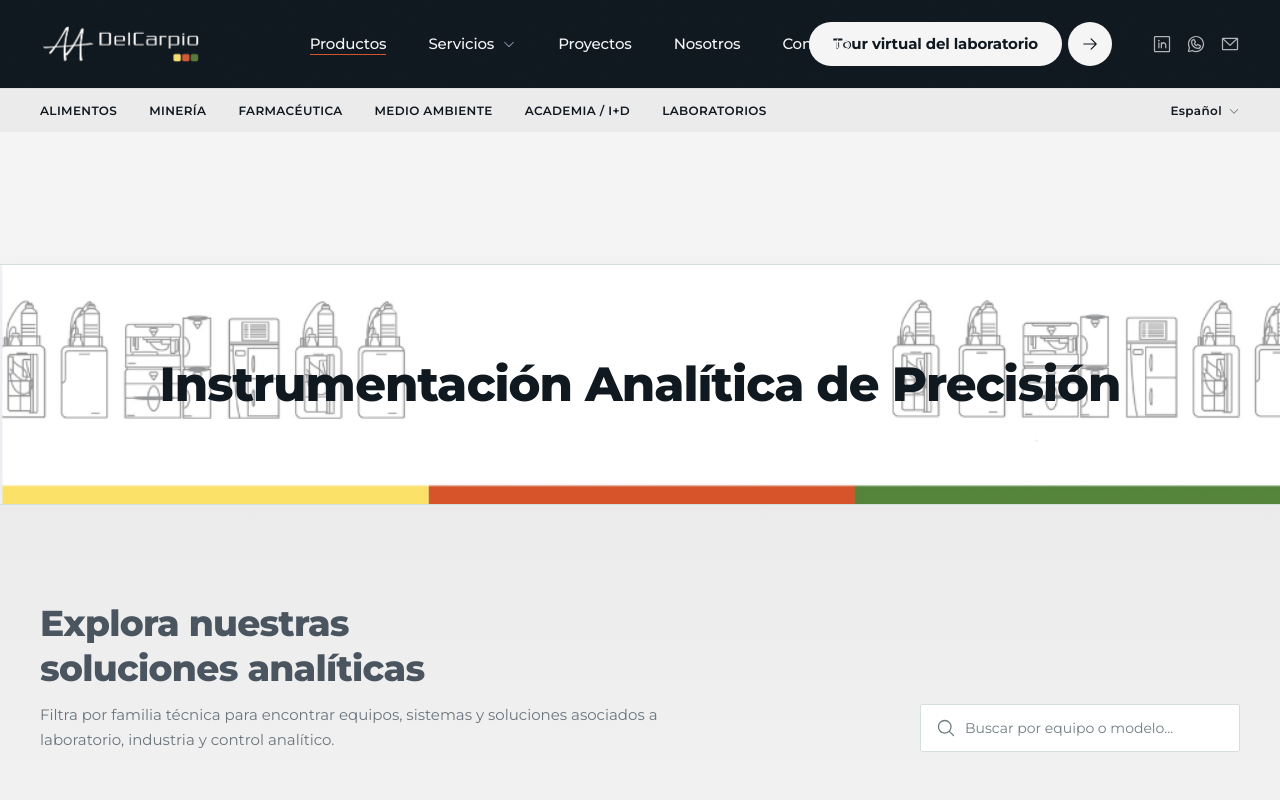
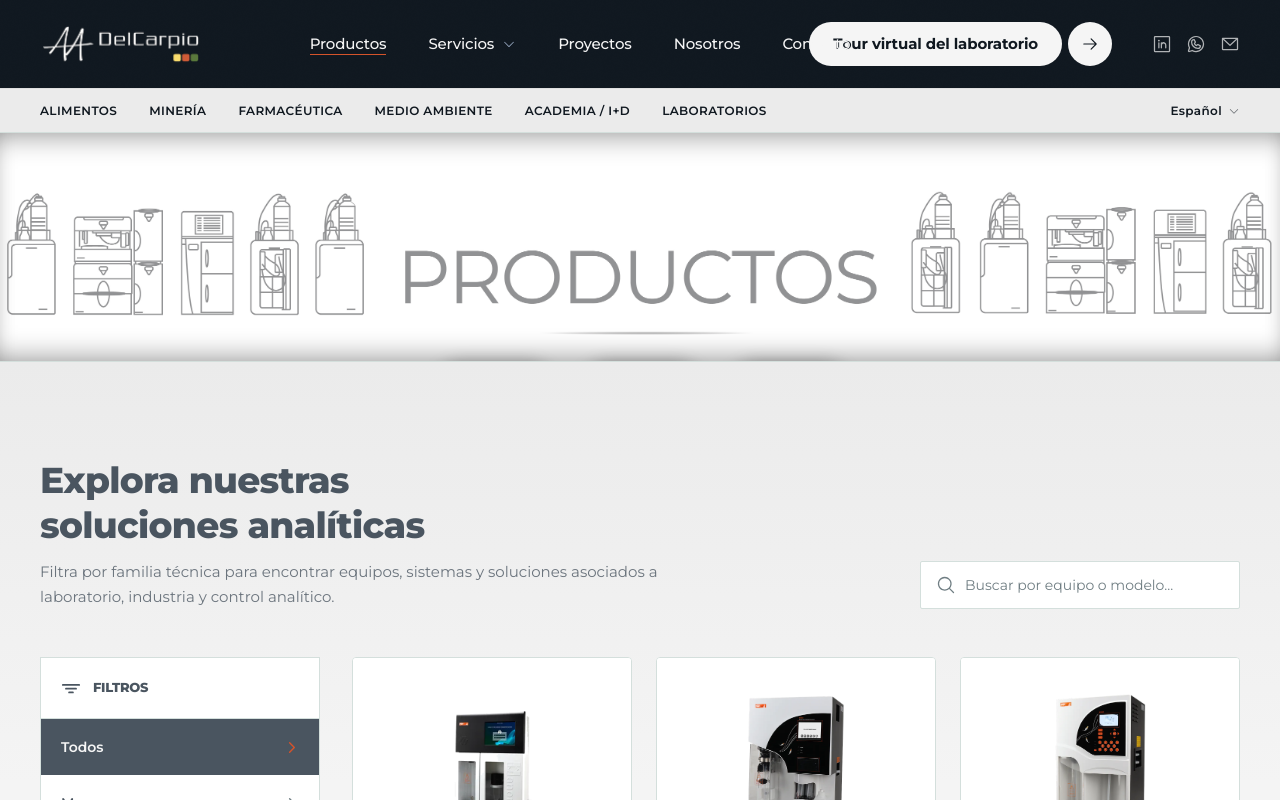
Before and after one commit to delcarpiohub/LandingPage, a Next.js app: page /productos in a window 1280 px wide. Shown: the top 800 px of the page. Built offline with nearby package versions, Linux system fonts and the light colour scheme.

Commit message:
fix(productos): recupera banner aprobado tras reset

```diff
--- a/src/app/productos/page.tsx
+++ b/src/app/productos/page.tsx
@@ -5,7 +5,8 @@ import { Footer } from "@/components/sections/footer";
 
 export const metadata: Metadata = {
   title: "Productos | Del Carpio",
-  description: "Explora nuestro catálogo completo de instrumentación analítica: HPLC, GC, Espectrofotometría y Equipamiento de Laboratorio.",
+  description:
+    "Explora nuestro catálogo completo de instrumentación analítica: HPLC, GC, espectrofotometría y equipamiento de laboratorio.",
 };
 
 export default function ProductosPage() {
@@ -14,43 +15,20 @@ export default function ProductosPage() {
       <Navigation />
 
       <main id="main-content" className="flex-grow">
-        {/* Spacer para compensar la barra de navegación fija */}
-        <div className="h-[72px] lg:h-[132px]" />
-
-        {/* Hero Header Minimalista a lo ancho completo sin espacios vacíos */}
-        <section className="relative w-full h-36 md:h-auto md:aspect-[1024/193] bg-white border-t border-b border-[#D4DFDC] shadow-[0_6px_20px_rgba(0,0,0,0.05)] overflow-hidden">
-          {/* Background Image Banner */}
+        <section className="relative h-[clamp(9rem,18vw,16rem)] w-full overflow-hidden border-y border-[#D4DFDC] bg-white shadow-[0_12px_26px_rgba(0,0,0,0.16)]">
           <div
-            className="absolute inset-0 bg-cover bg-center bg-no-repeat pointer-events-none"
-            style={{ backgroundImage: "url('/productos/hero-bg.png')" }}
+            className="pointer-events-none absolute inset-0 bg-cover bg-center bg-no-repeat"
+            style={{
+              backgroundImage: "url('/productos/hero-productos-v2.jpg')",
+            }}
           />
-
-          {/* Texture overlay */}
-          <svg
-            className="pointer-events-none absolute inset-0 opacity-[0.02] mix-blend-overlay w-full h-full"
-            xmlns="http://www.w3.org/2000/svg"
+          <div
+            className="pointer-events-none absolute inset-0 shadow-[inset_0_18px_30px_-18px_rgba(0,0,0,0.48),inset_0_-18px_30px_-18px_rgba(0,0,0,0.48)]"
             aria-hidden="true"
-          >
-            <filter id="noiseFilterProductos">
-              <feTurbulence
-                type="fractalNoise"
-                baseFrequency="0.85"
-                numOctaves="3"
-                stitchTiles="stitch"
-              />
-            </filter>
-            <rect width="100%" height="100%" filter="url(#noiseFilterProductos)" />
-          </svg>
-
-          {/* Centered H1 responsive */}
-          <div className="absolute inset-0 flex items-center justify-center z-10 px-4 text-center">
-            <h1 className="max-w-5xl text-balance font-display text-[1.8rem] sm:text-[2.2rem] md:text-[3vw] lg:text-[2.6rem] xl:text-[3rem] font-extrabold leading-[1.05] tracking-tight text-[#101820]">
-              Instrumentación Analítica de Precisión
-            </h1>
-          </div>
+          />
+          <h1 className="sr-only">Instrumentación analítica de precisión</h1>
         </section>
 
-        {/* Catálogo Interactivo */}
         <ProductCatalog />
       </main>
 
```
